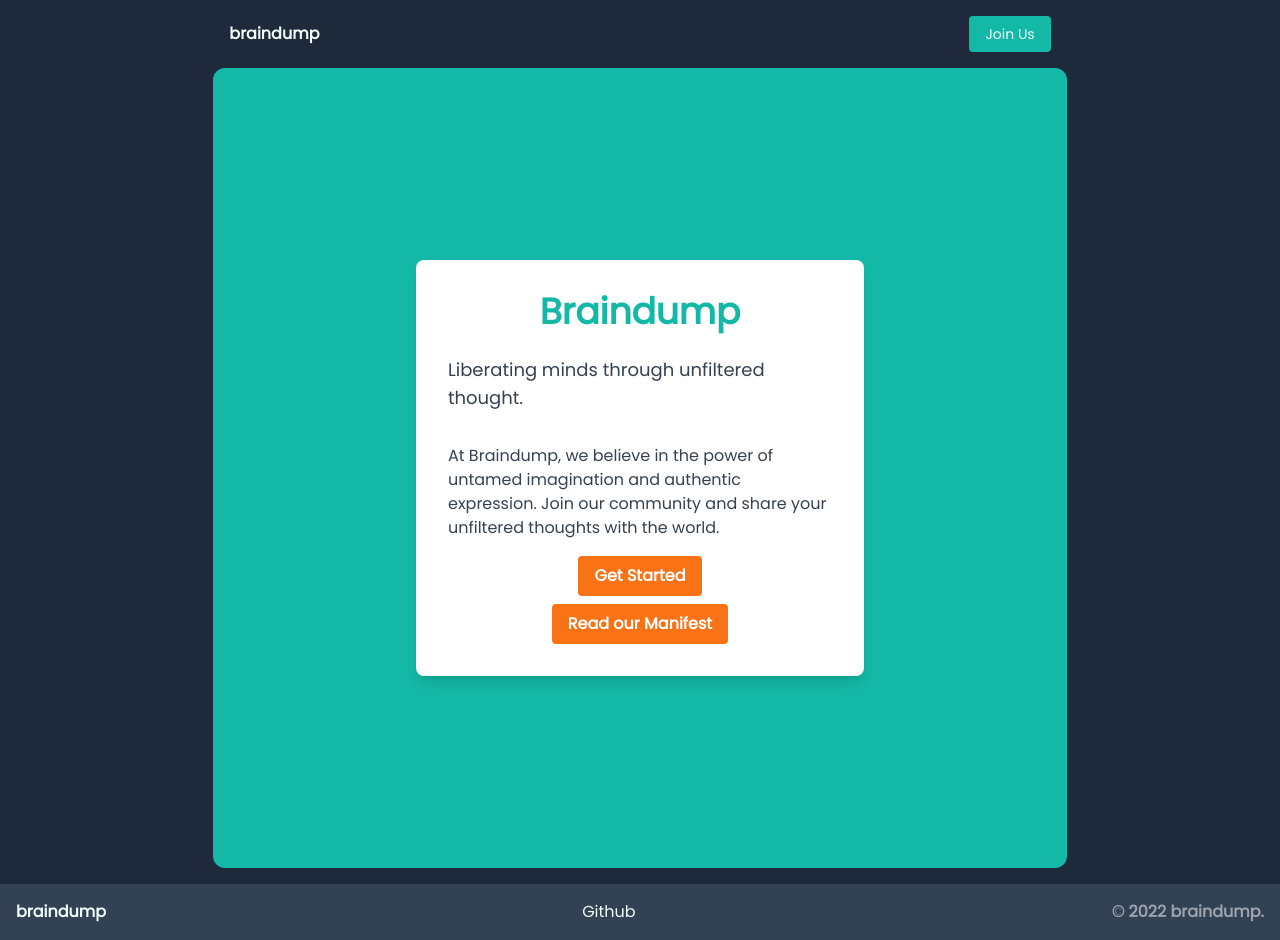
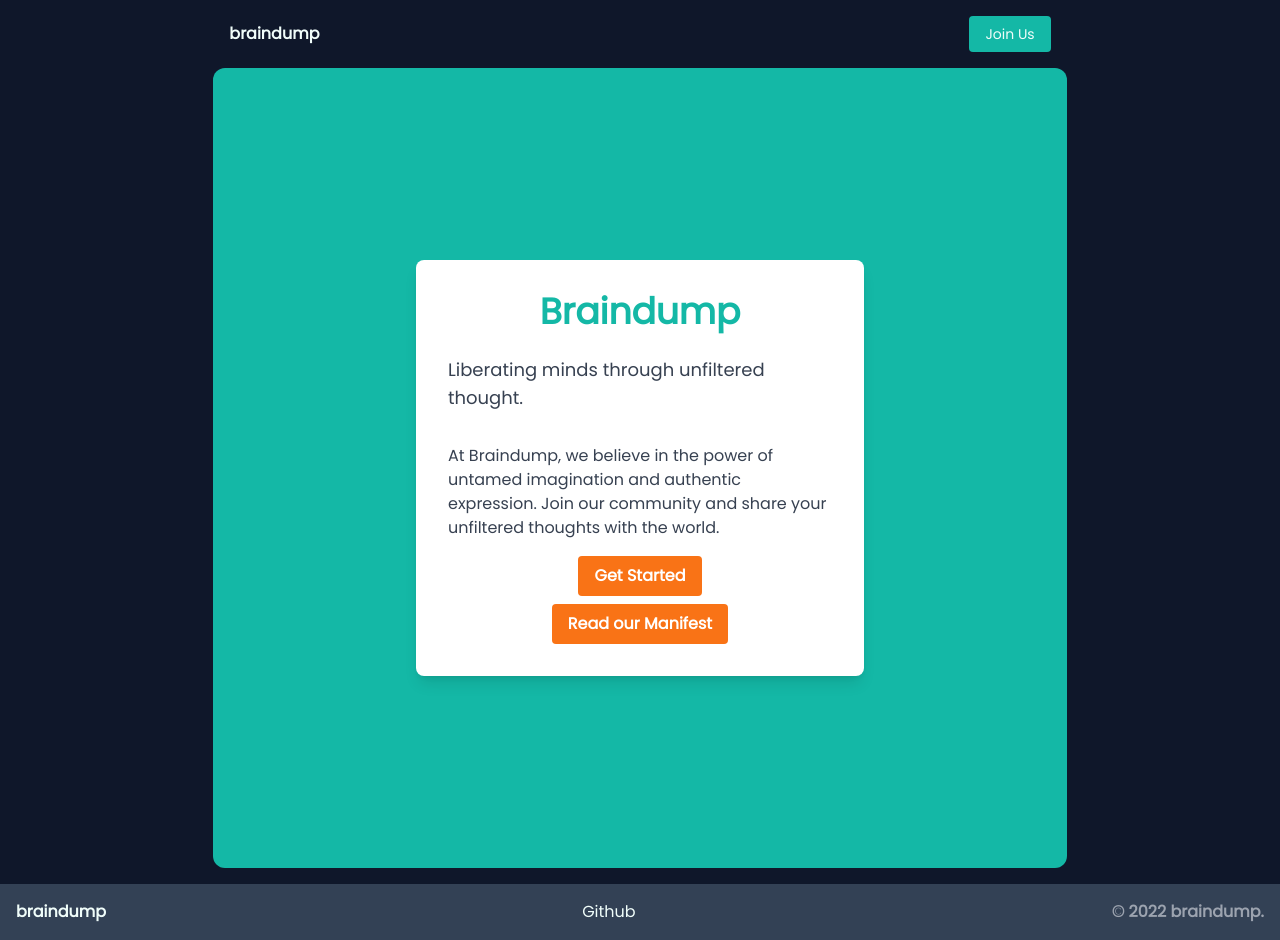
Before and after one commit to demirsergen/brain-dump, a Next.js app: page / in a window 1280 px wide. Built offline with nearby package versions, Linux system fonts and the light colour scheme; no server answers.

Commit message:
change bg color

```diff
--- a/components/Layout.jsx
+++ b/components/Layout.jsx
@@ -27,7 +27,7 @@ const Layout = ({ children }) => {
 
   return (
     <AuthContext.Provider value={{ currentUser }}>
-      <div className="min-h-screen font-poppins bg-slate-800 flex flex-col justify-between items-center">
+      <div className="min-h-screen font-poppins bg-slate-900 flex flex-col justify-between items-center">
         <Navbar />
         <main className="flex-grow flex items-start justify-between gap-4 w-2/3 mx-auto">
           {children}
```
